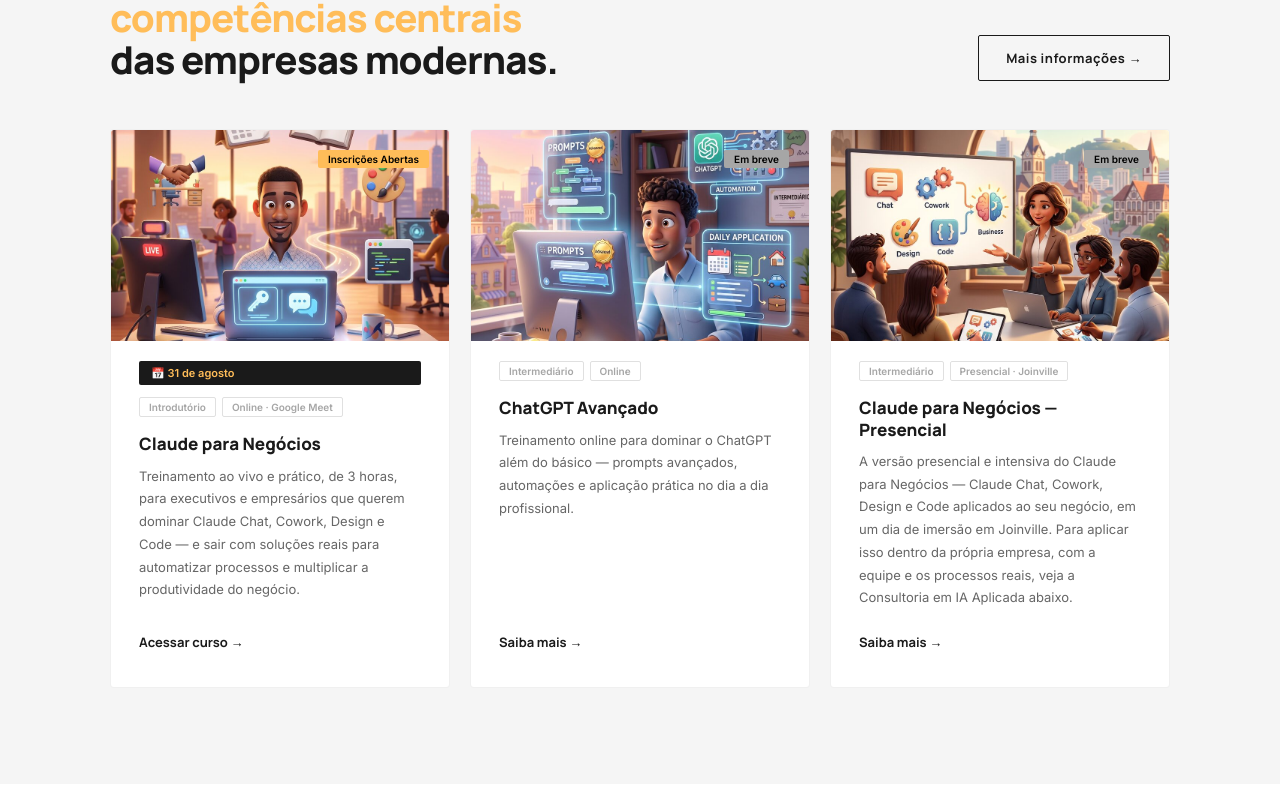
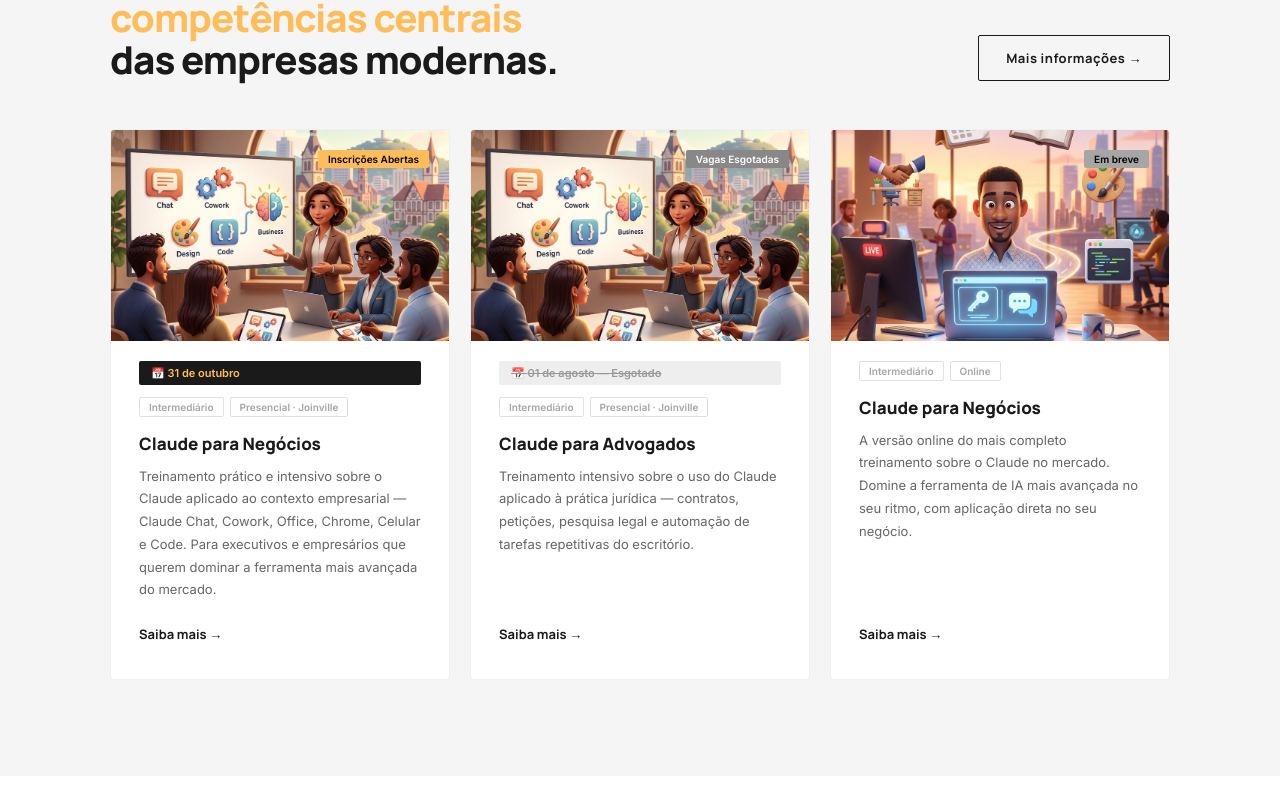
Before and after one commit to engenheiromazza/site-engenheiro-mazza, a React (Vite) app: page / in a window 1280 px wide. Shown: the part 2917-3720 px from the top of the page. Built offline with nearby package versions, Linux system fonts and the light colour scheme.

Commit message:
Update course details and total logos count

```diff
--- a/src/App.jsx
+++ b/src/App.jsx
@@ -307,10 +307,45 @@
 /* ── CURSOS ── */
 const cursos = [
   {
-    title: "Claude para Negócios",level: "Introdutório",format: "Online · Google Meet",desc: "Treinamento ao vivo e prático, de 3 horas, para executivos e empresários que querem dominar Claude Chat, Cowork, Design e Code — e sair com soluções reais para automatizar processos e multiplicar a produtividade do negócio.",badge: "Inscrições Abertas",badgeBg: "#FFBD59",data: "31 de agosto",link: "/claude-para-negocios.html",externo: true,esgotado: false,image: "/cursos/curso-online.jpg"
+    title: "Claude para Negócios",
+    level: "Intermediário",
+    format: "Presencial · Joinville",
+    desc: "Treinamento prático e intensivo sobre o Claude aplicado ao contexto empresarial — Claude Chat, Cowork, Office, Chrome, Celular e Code. Para executivos e empresários que querem dominar a ferramenta mais avançada do mercado.",
+    badge: "Inscrições Abertas",
+    badgeBg: "#FFBD59",
+    data: "31 de outubro",
+    link: "#contato",
+    externo: false,
+    esgotado: false,
+    image: "/cursos/curso-presencial.jpg"
   },
   {
-    title:"ChatGPT Avançado",level:"Intermediário",format:"Online",desc:"Treinamento online para dominar o ChatGPT além do básico — prompts avançados, automações e aplicação prática no dia a dia profissional.",badge:"Em breve",badgeBg:"#A6A6A6",data: null,link:"#contato",externo: false,esgotado: false,image: "/cursos/curso-chatgpt.jpg"},{title:"Claude para Negócios — Presencial",level:"Intermediário",format:"Presencial · Joinville",desc:"A versão presencial e intensiva do Claude para Negócios — Claude Chat, Cowork, Design e Code aplicados ao seu negócio, em um dia de imersão em Joinville. Para aplicar isso dentro da própria empresa, com a equipe e os processos reais, veja a Consultoria em IA Aplicada abaixo.",badge:"Em breve",badgeBg:"#A6A6A6",data: null,link:"#contato",externo: false,esgotado: false,image: "/cursos/curso-presencial.jpg"}];
+    title: "Claude para Advogados",
+    level: "Intermediário",
+    format: "Presencial · Joinville",
+    desc: "Treinamento intensivo sobre o uso do Claude aplicado à prática jurídica — contratos, petições, pesquisa legal e automação de tarefas repetitivas do escritório.",
+    badge: "Vagas Esgotadas",
+    badgeBg: "#888",
+    data: "01 de agosto",
+    link: "#contato",
+    externo: false,
+    esgotado: true,
+    image: "/cursos/curso-presencial.jpg"
+  },
+  {
+    title: "Claude para Negócios",
+    level: "Intermediário",
+    format: "Online",
+    desc: "A versão online do mais completo treinamento sobre o Claude no mercado. Domine a ferramenta de IA mais avançada no seu ritmo, com aplicação direta no seu negócio.",
+    badge: "Em breve",
+    badgeBg: "#A6A6A6",
+    data: null,
+    link: "#contato",
+    externo: false,
+    esgotado: false,
+    image: "/cursos/curso-online.jpg"
+  }
+];
 
 function Cursos() {
   const ref = useReveal();
@@ -690,7 +725,7 @@
 }
 
 /* ── CLIENTES ── */
-const TOTAL_LOGOS = 43;
+const TOTAL_LOGOS = 44;
 
 function Clientes() {
   const ref = useReveal();
```
